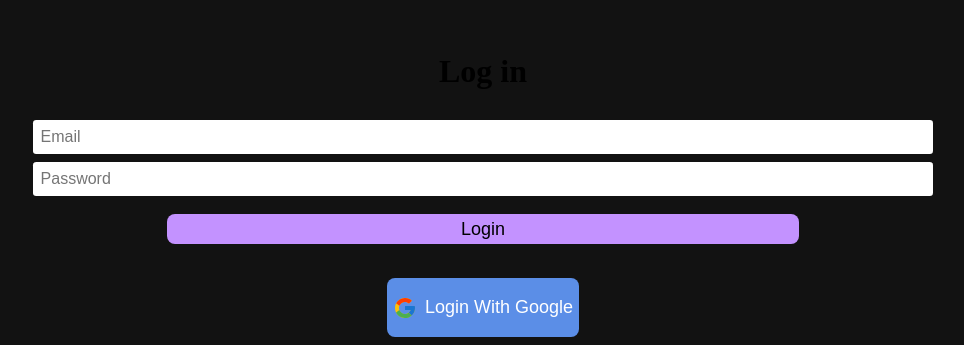
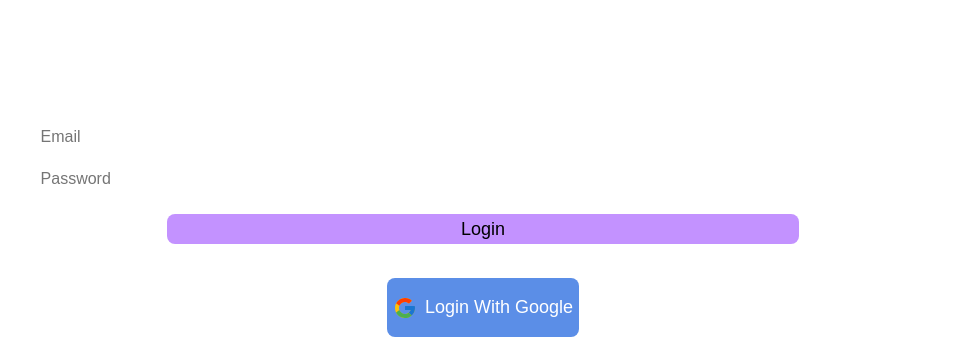
Before and after one commit to mgarmao/CAC23, a Nuxt app: page /login in a window 1280 px wide. Shown: the part 600-945 px from the top of the page, without its empty margins (157-1121 px from the left). Built offline with nearby package versions, Linux system fonts and the light colour scheme.

Commit message:
Adding scoped back to login css

```diff
--- a/pages/login.vue
+++ b/pages/login.vue
@@ -16,10 +16,14 @@
 
 </script>
 
-<style>
+<style scoped>
     body{
         transition: all ease 0.5s;
         background-color: #121212;
+    }
+    h1{
+        color: #fff;
+        font-family: Arial, Helvetica, sans-serif;
     }
 
     #logins {
```
